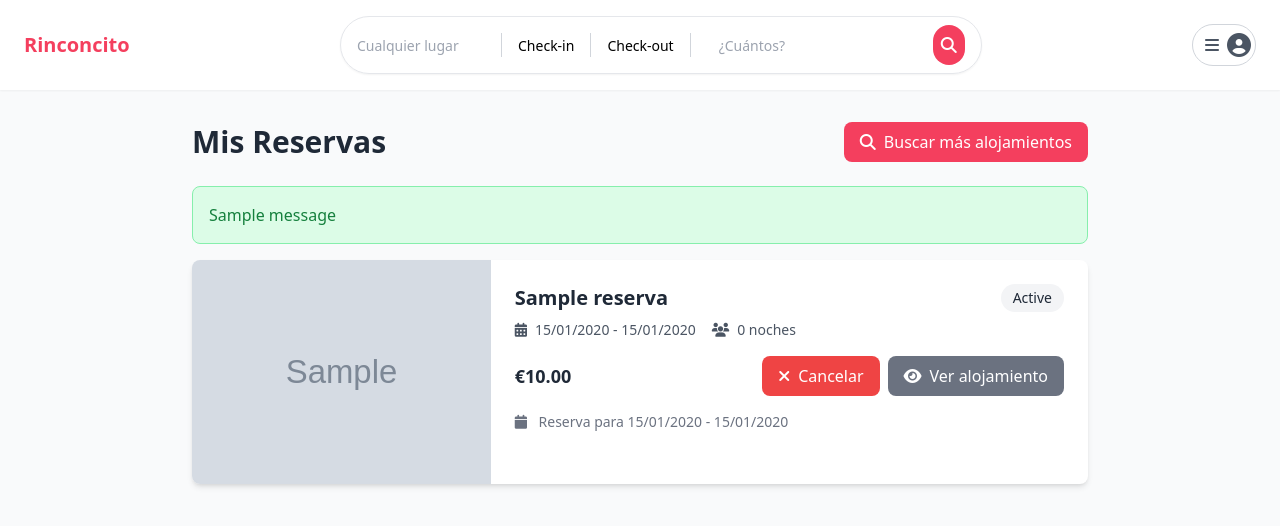
After one commit to LaurisDev/Airbnb, a Flask app: page /mis-reservas in a window 1280 px wide. The commit adds this page. Shown: the top 526 px of the page. Run offline with Flask 3, Linux system fonts and the light colour scheme; the visitor is signed in with stand-in values (Sample User, id 1); grey boxes marked "Sample" are stand-in pictures; one stand-in notice (Sample message) is shown; a database or web service that is not in the repository returns one stand-in record (values such as "Sample title"); some libraries are stand-ins or nearby versions.

```diff
--- a/app/routes.py
+++ b/app/routes.py
@@ -140,13 +140,24 @@ def init_routes(app):
         # Verificar si el usuario está logueado
         usuario_logueado = 'usuario_email' in session
 
+        # Obtener información del usuario si está logueado
+        usuario_info = None
+        if 'usuario_email' in session:
+            usuario_info = obtener_usuario_por_email(session['usuario_email'])
+
+        # Obtener calendario del mes
+        from app.models import generar_calendario_mes
+        calendario = generar_calendario_mes(alojamiento_id)
+
         return render_template("detalle_alojamiento.html",
                              alojamiento=alojamiento,
                              checkin=checkin,
                              checkout=checkout,
                              guests=guests,
                              resenas=resenas,
-                             usuario_logueado=usuario_logueado)
+                             usuario_logueado=usuario_logueado,
+                             usuario_info=usuario_info,
+                             calendario=calendario)
 
     @app.route("/alojamiento/<int:alojamiento_id>/resena", methods=["POST"])
     def agregar_resena_alojamiento(alojamiento_id):
@@ -198,6 +209,27 @@ def init_routes(app):
             flash("Error al agregar la reseña.", "error")
 
         return redirect(url_for('detalle_alojamiento', alojamiento_id=alojamiento_id))
+
+    @app.route("/alojamiento/<int:alojamiento_id>/agregar-resena")
+    def agregar_resena_pagina(alojamiento_id):
+        # Verificar si el usuario está logueado
+        if 'usuario_email' not in session:
+            flash("Debes iniciar sesión para agregar una reseña.", "error")
+            return redirect(url_for('login', next=request.url))
+
+        # Obtener información del alojamiento
+        alojamiento = obtener_alojamiento_por_id(alojamiento_id)
+        if alojamiento is None:
+            flash("Alojamiento no encontrado", "error")
+            return redirect(url_for('inicio'))
+
+        # Verificar si el usuario ya ha dejado una reseña para este alojamiento
+        usuario = obtener_usuario_por_email(session['usuario_email'])
+        if usuario and verificar_resena_existente(usuario[0], alojamiento_id):
+            flash("Ya has dejado una reseña para este alojamiento.", "error")
+            return redirect(url_for('detalle_alojamiento', alojamiento_id=alojamiento_id))
+
+        return render_template("agregar_resena.html", alojamiento=alojamiento)
 
     @app.route("/alojamiento/<int:alojamiento_id>/resumen-reserva", methods=["GET", "POST"])
     def resumen_reserva(alojamiento_id):
@@ -253,6 +285,9 @@ def init_routes(app):
             precio_por_noche = alojamiento[3]
             precio_total = precio_por_noche * noches
 
+            # Obtener información del usuario
+            usuario_info = obtener_usuario_por_email(session['usuario_email'])
+
             return render_template("resumen_reserva.html",
                                  alojamiento=alojamiento,
                                  checkin=checkin,
@@ -260,7 +295,8 @@ def init_routes(app):
                                  guests=guests,
                                  noches=noches,
                                  precio_por_noche=precio_por_noche,
-                                 precio_total=precio_total)
+                                 precio_total=precio_total,
+                                 usuario_info=usuario_info)
 
         # Si es GET, redirigir al detalle del alojamiento
         return redirect(url_for('detalle_alojamiento', alojamiento_id=alojamiento_id))
@@ -363,6 +399,9 @@ def init_routes(app):
             flash("No se encontró información de la reserva.", "error")
             return redirect(url_for('inicio'))
 
+        # Obtener información del usuario
+        usuario_info = obtener_usuario_por_email(session['usuario_email'])
+
         return render_template("confirmacion_reserva.html",
                              reserva_id=reserva_id,
                              alojamiento=reserva_data.get('alojamiento'),
@@ -370,4 +409,50 @@ def init_routes(app):
                              checkout=reserva_data.get('checkout'),
                              guests=reserva_data.get('guests'),
                              noches=reserva_data.get('noches'),
-                             precio_total=reserva_data.get('precio_total'))
+                             precio_total=reserva_data.get('precio_total'),
+                             usuario_info=usuario_info)
+
+    @app.route("/mis-reservas")
+    def mis_reservas():
+        # Verificar si el usuario está logueado
+        if 'usuario_email' not in session:
+            flash("Debes iniciar sesión para ver tus reservas.", "error")
+            return redirect(url_for('login'))
+
+        # Obtener el ID del usuario
+        usuario = obtener_usuario_por_email(session['usuario_email'])
+        if not usuario:
+            flash("Error al obtener información del usuario.", "error")
+            return redirect(url_for('inicio'))
+
+        usuario_id = usuario[0]
+
+        # Obtener las reservas del usuario
+        from app.models import obtener_reservas_usuario
+        reservas = obtener_reservas_usuario(usuario_id)
+
+        return render_template("mis_reservas.html", reservas=reservas, usuario_info=usuario)
+
+    @app.route("/cancelar-reserva/<int:reserva_id>", methods=["POST"])
+    def cancelar_reserva_route(reserva_id):
+        # Verificar si el usuario está logueado
+        if 'usuario_email' not in session:
+            flash("Debes iniciar sesión para cancelar reservas.", "error")
+            return redirect(url_for('login'))
+
+        # Obtener el ID del usuario
+        usuario = obtener_usuario_por_email(session['usuario_email'])
+        if not usuario:
+            flash("Error al obtener información del usuario.", "error")
+            return redirect(url_for('inicio'))
+
+        usuario_id = usuario[0]
+
+        # Cancelar la reserva
+        from app.models import cancelar_reserva
+        if cancelar_reserva(reserva_id, usuario_id):
+            flash("Reserva cancelada exitosamente.", "success")
+        else:
+            flash("No se pudo cancelar la reserva. Verifica que la reserva te pertenezca.", "error")
+
+        return redirect(url_for('mis_reservas'))
--- a/app/static/funciones.js
+++ b/app/static/funciones.js
@@ -1,37 +1,51 @@
-//Despligue
+// Función para inicializar el dropdown del usuario
+function initUserDropdown() {
     const userIcon = document.getElementById('user-icon');
     const userDropdown = document.getElementById('user-dropdown');
 
-        userIcon.addEventListener('click', () => {
+    if (userIcon && userDropdown) {
+        userIcon.addEventListener('click', (e) => {
+            e.preventDefault();
+            e.stopPropagation();
             userDropdown.classList.toggle('active');
         });
 
         // Cerrar el menú si se hace clic fuera de él
-        window.addEventListener('click', (event) => {
+        document.addEventListener('click', (event) => {
             if (!userIcon.contains(event.target) && !userDropdown.contains(event.target)) {
                 userDropdown.classList.remove('active');
             }
         });
+    }
+}
 
 // Función para mostrar el selector de fecha
-document.getElementById('checkin').addEventListener('click', () => {
-    document.getElementById('checkin').showPicker();
+function initDatePickers() {
+    const checkinInput = document.getElementById('checkin');
+    const checkoutInput = document.getElementById('checkout');
+
+    if (checkinInput) {
+        checkinInput.addEventListener('click', () => {
+            checkinInput.showPicker();
         });
+    }
 
-document.getElementById('checkout').addEventListener('click', () => {
-    document.getElementById('checkout').showPicker();
+    if (checkoutInput) {
+        checkoutInput.addEventListener('click', () => {
+            checkoutInput.showPicker();
         });
+    }
+}
 
-
-// Función para manejar la búsqueda de alojamientos (movida a DOMContentLoaded)
-
-
-document.addEventListener('DOMContentLoaded', () => {
-    document.getElementById('search-button').addEventListener('click', async e => {
+// Función para manejar la búsqueda de alojamientos
+function initSearch() {
+    const searchButton = document.getElementById('search-button');
+    if (searchButton) {
+        searchButton.addEventListener('click', async e => {
             e.preventDefault();
 
             const fields = ['location', 'checkin', 'checkout', 'guests'];
-        const data = Object.fromEntries(fields.map(id => [id, document.getElementById(id).value]));
+            const data = Object.fromEntries(fields.map(id => [id, document.getElementById(id)?.value || '']));
 
             try {
                 const response = await fetch('/', {
@@ -47,7 +61,8 @@ document.addEventListener('DOMContentLoaded', () => {
                 alert('Ocurrió un error al buscar alojamientos.');
             }
         });
-});
+    }
+}
 
 function updateSearchResults(results) {
     const container = document.querySelector('.grid');
@@ -60,7 +75,7 @@ function updateSearchResults(results) {
         ? '<p>No se encontraron alojamientos con esos criterios.</p>'
         : results.map(a => `
             <div class="property-card bg-white rounded-xl overflow-hidden shadow-md hover:shadow-lg transition duration-300">
-                <a href="/alojamiento/${a[0]}?checkin=${encodeURIComponent(document.getElementById('checkin').value)}&checkout=${encodeURIComponent(document.getElementById('checkout').value)}&guests=${encodeURIComponent(document.getElementById('guests').value)}">
+                <a href="/alojamiento/${a[0]}?checkin=${encodeURIComponent(document.getElementById('checkin')?.value || '')}&checkout=${encodeURIComponent(document.getElementById('checkout')?.value || '')}&guests=${encodeURIComponent(document.getElementById('guests')?.value || '')}">
 
                <div class="relative">
                     <img src="${a[4]}" alt="${a[1]}" class="w-full h-48 object-cover" loading="lazy"
@@ -85,7 +100,6 @@ function updateSearchResults(results) {
 }
 
 // Función para calcular el precio total de la reserva
-
 function initPriceCalculation(pricePerNight) {
     const checkinInput = document.getElementById('checkin');
     const checkoutInput = document.getElementById('checkout');
@@ -117,7 +131,17 @@ function initPriceCalculation(pricePerNight) {
         calculateTotal();
     }
 }
-    document.addEventListener('DOMContentLoaded', function () {
-        initPriceCalculation(parseFloat("{{ alojamiento[3] }}"));
 
+// Inicializar todo cuando el DOM esté listo
+document.addEventListener('DOMContentLoaded', () => {
+    initUserDropdown();
+    initDatePickers();
+    initSearch();
+
+    // Inicializar cálculo de precio si estamos en la página de detalle
+    const priceElement = document.querySelector('[data-price-per-night]');
+    if (priceElement) {
+        const pricePerNight = parseFloat(priceElement.dataset.pricePerNight);
+        initPriceCalculation(pricePerNight);
+    }
 });
--- /dev/null
+++ b/app/templates/mis_reservas.html
@@ -0,0 +1,167 @@
+<!DOCTYPE html>
+<html lang="es">
+<head>
+    <meta charset="UTF-8">
+    <meta name="viewport" content="width=device-width, initial-scale=1.0">
+    <title>Mis Reservas - Rinconcito</title>
+    <script src="https://cdn.tailwindcss.com"></script>
+    <link rel="stylesheet" href="https://cdnjs.cloudflare.com/ajax/libs/font-awesome/6.4.0/css/all.min.css">
+    <link rel="stylesheet" href="static/estilos.css">
+    <script src="static/funciones.js" defer></script>
+</head>
+<body class="bg-gray-50">
+
+    <!-- Barra de navegación -->
+    <nav class="bg-white shadow-sm py-4 px-6 flex justify-between items-center sticky top-0 z-50">
+        <div class="flex justify-between items-center">
+            <a href="{{ url_for('inicio') }}" class="text-xl font-bold text-rose-500">Rinconcito</a>
+        </div>
+        <div class="hidden md:flex items-center border border-gray-200 rounded-full py-2 px-4 shadow-sm hover:shadow-md transition duration-200">
+            <div class="border-r border-gray-300 pr-4">
+                <input type="text" id="location" placeholder="Cualquier lugar" class="outline-none text-sm w-32" required>
+            </div>
+            <div class="border-r border-gray-300 px-4 relative">
+                    <input type="date" id="checkin" class="text-sm outline-none absolute opacity-0 w-full h-full">
+                    <span class="text-sm font-medium cursor-pointer" id="checkin-label">Check-in</span>
+            </div>
+            <div class="border-r border-gray-300 px-4 relative">
+                    <input type="date" id="checkout" class="text-sm outline-none absolute opacity-0 w-full h-full">
+                    <span class="text-sm font-medium cursor-pointer" id="checkout-label">Check-out</span>
+            </div>
+            <div class="pl-6">
+                <input type="number" id="guests" placeholder="¿Cuántos?" min="1" class="w-21 outline-none text-sm px-1" required>
+            </div>
+            <button type="submit" id="search-button" class="bg-rose-500 p-2 rounded-full ml-2">
+                <i class="fas fa-search text-white"></i>
+            </button>
+        </div>
+        <div class="relative flex items-center border border-gray-300 rounded-full p-1 cursor-pointer">
+            <i class="fas fa-bars text-gray-600 px-2"></i>
+            <i class="fas fa-user-circle text-gray-600 text-2xl" id="user-icon"></i>
+
+        <!-- Dropdown del usuario -->
+        <div class="dropdown absolute right-0 mt-1 w-48 bg-white rounded-md shadow-lg z-10" id="user-dropdown">
+            <div class="py-2">
+                {% if session.usuario_email and usuario_info %}
+                    <p class="px-4 py-2 text-gray-800">Bienvenido, <strong>{{ usuario_info[1] }} {{ usuario_info[2] }}</strong></p>
+                    <a href="{{ url_for('mis_reservas') }}" class="block px-4 py-2 text-gray-800 hover:bg-rose-100 transition duration-200">
+                        <i class="fas fa-calendar-alt mr-2"></i>Mis Reservas
+                    </a>
+                    <a href="{{ url_for('logout') }}" class="block px-4 py-2 text-gray-800 hover:bg-rose-100 transition duration-200">Cerrar sesión</a>
+                {% elif session.usuario_email %}
+                    <p class="px-4 py-2 text-gray-800">Bienvenido, <strong>{{ session.usuario_email }}</strong></p>
+                    <a href="{{ url_for('mis_reservas') }}" class="block px-4 py-2 text-gray-800 hover:bg-rose-100 transition duration-200">
+                        <i class="fas fa-calendar-alt mr-2"></i>Mis Reservas
+                    </a>
+                    <a href="{{ url_for('logout') }}" class="block px-4 py-2 text-gray-800 hover:bg-rose-100 transition duration-200">Cerrar sesión</a>
+                {% else %}
+                    <a href="{{ url_for('login') }}" class="block px-4 py-2 text-gray-800 hover:bg-rose-100 transition duration-200">Iniciar sesión</a>
+                    <a href="{{ url_for('registro') }}" class="block px-4 py-2 text-gray-800 hover:bg-rose-100 transition duration-200">Registrarse</a>
+                {% endif %}
+            </div>
+        </div>
+    </nav>
+
+    <!-- Contenido principal -->
+    <div class="container mx-auto px-4 mt-8 mb-16">
+        <div class="max-w-4xl mx-auto">
+            <div class="flex items-center justify-between mb-6">
+                <h1 class="text-3xl font-bold text-gray-800">Mis Reservas</h1>
+                <a href="{{ url_for('inicio') }}" class="bg-rose-500 text-white px-4 py-2 rounded-lg hover:bg-rose-600 transition duration-200">
+                    <i class="fas fa-search mr-2"></i>Buscar más alojamientos
+                </a>
+            </div>
+
+            {% with messages = get_flashed_messages(with_categories=true) %}
+                {% if messages %}
+                    {% for category, message in messages %}
+                        <div class="mb-4 p-4 rounded-lg {% if category == 'error' %}bg-red-100 text-red-700 border border-red-300{% elif category == 'success' %}bg-green-100 text-green-700 border border-green-300{% else %}bg-blue-100 text-blue-700 border border-blue-300{% endif %}">
+                            {{ message }}
+                        </div>
+                    {% endfor %}
+                {% endif %}
+            {% endwith %}
+
+            {% if reservas %}
+                <div class="space-y-6">
+                    {% for reserva in reservas %}
+                        <div class="bg-white rounded-lg shadow-md overflow-hidden">
+                            <div class="flex flex-col md:flex-row">
+                                <!-- Imagen del alojamiento -->
+                                <div class="md:w-1/3">
+                                    <img src="{{ reserva[6] }}" alt="{{ reserva[5] }}" class="w-full h-48 md:h-full object-cover">
+                                </div>
+
+                                <!-- Información de la reserva -->
+                                <div class="md:w-2/3 p-6">
+                                    <div class="flex justify-between items-start mb-4">
+                                        <div>
+                                            <h3 class="text-xl font-bold text-gray-800 mb-2">{{ reserva[5] }}</h3>
+                                            <div class="flex items-center space-x-4 text-sm text-gray-600">
+                                                <span class="flex items-center">
+                                                    <i class="fas fa-calendar-alt mr-2"></i>
+                                                    {{ reserva[1].strftime('%d/%m/%Y') }} - {{ reserva[2].strftime('%d/%m/%Y') }}
+                                                </span>
+                                                <span class="flex items-center">
+                                                    <i class="fas fa-users mr-2"></i>
+                                                    {{ ((reserva[2] - reserva[1]).days) }} noches
+                                                </span>
+                                            </div>
+                                        </div>
+                                        <div class="text-right">
+                                            <span class="inline-block px-3 py-1 rounded-full text-sm font-medium
+                                                {% if reserva[4] == 'pendiente' %}bg-yellow-100 text-yellow-800
+                                                {% elif reserva[4] == 'confirmada' %}bg-green-100 text-green-800
+                                                {% elif reserva[4] == 'cancelada' %}bg-red-100 text-red-800
+                                                {% else %}bg-gray-100 text-gray-800{% endif %}">
+                                                {{ reserva[4].title() }}
+                                            </span>
+                                        </div>
+                                    </div>
+
+                                    <div class="flex justify-between items-center">
+                                        <div class="text-lg font-bold text-gray-800">
+                                            €{{ "%.2f"|format(reserva[3]) }}
+                                        </div>
+
+                                        <div class="flex space-x-2">
+                                            {% if reserva[4] != 'cancelada' %}
+                                                <form method="POST" action="{{ url_for('cancelar_reserva_route', reserva_id=reserva[0]) }}"
+                                                      onsubmit="return confirm('¿Estás seguro de que quieres cancelar esta reserva?')"
+                                                      class="inline">
+                                                    <button type="submit" class="bg-red-500 text-white px-4 py-2 rounded-lg hover:bg-red-600 transition duration-200">
+                                                        <i class="fas fa-times mr-2"></i>Cancelar
+                                                    </button>
+                                                </form>
+                                            {% endif %}
+
+                                                                                         <a href="{{ url_for('detalle_alojamiento', alojamiento_id=reserva[7]) }}"
+                                                class="bg-gray-500 text-white px-4 py-2 rounded-lg hover:bg-gray-600 transition duration-200">
+                                                 <i class="fas fa-eye mr-2"></i>Ver alojamiento
+                                             </a>
+                                        </div>
+                                    </div>
+
+                                    <div class="mt-4 text-sm text-gray-500">
+                                        <i class="fas fa-calendar mr-2"></i>
+                                        Reserva para {{ reserva[1].strftime('%d/%m/%Y') }} - {{ reserva[2].strftime('%d/%m/%Y') }}
+                                    </div>
+                                </div>
+                            </div>
+                        </div>
+                    {% endfor %}
+                </div>
+            {% else %}
+                <div class="text-center py-12">
+                    <i class="fas fa-calendar-times text-6xl text-gray-300 mb-4"></i>
+                    <h3 class="text-xl font-semibold text-gray-600 mb-2">No tienes reservas</h3>
+                    <p class="text-gray-500 mb-6">Aún no has hecho ninguna reserva. ¡Explora nuestros alojamientos y encuentra tu próximo destino!</p>
+                    <a href="{{ url_for('inicio') }}" class="bg-rose-500 text-white px-6 py-3 rounded-lg hover:bg-rose-600 transition duration-200">
+                        <i class="fas fa-search mr-2"></i>Explorar alojamientos
+                    </a>
+                </div>
+            {% endif %}
+        </div>
+    </div>
+</body>
+</html>
```
Also changed, not shown: app/models.py (+126 -0 lines), app/static/estilos.css (+31 -1 lines), app/templates/agregar_resena.html (added, +161 -0 lines), app/templates/detalle_alojamiento.html (+58 -33 lines), app/templates/inicio.html (+7 -2 lines). Lines whose indentation alone changed are shown as unchanged.
